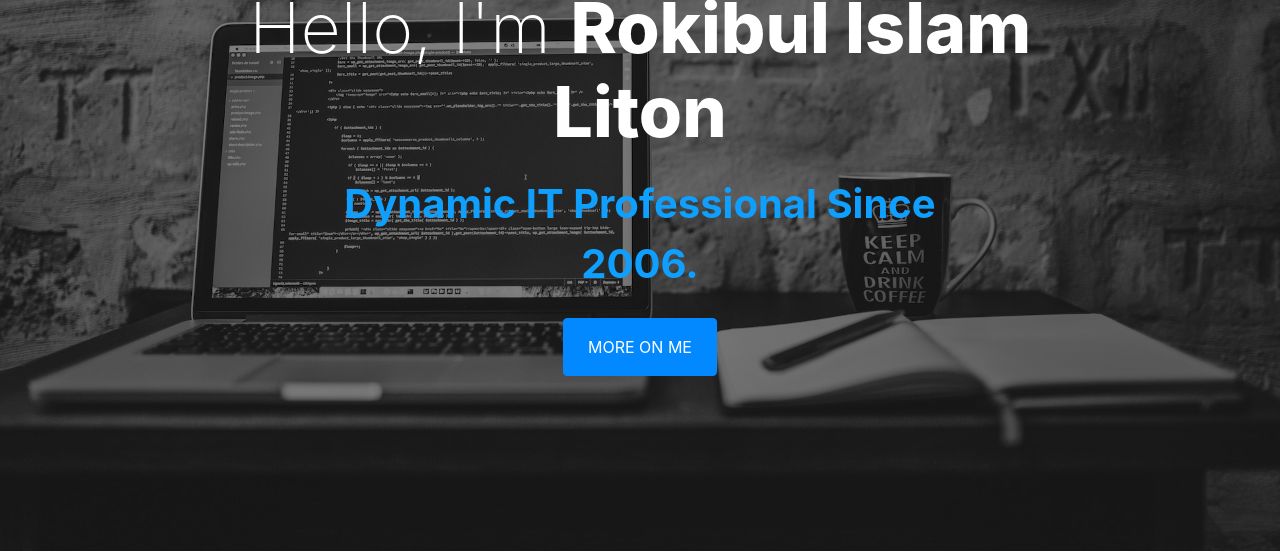
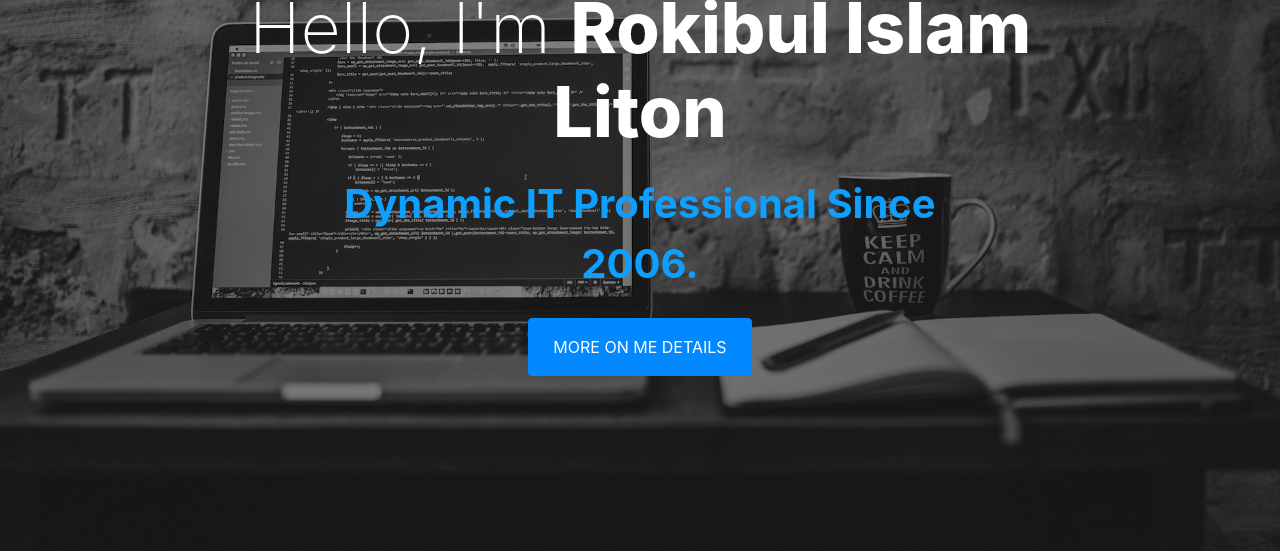
Before and after one commit to litonroky/litonroky.github.io, a plain HTML site: page index.html in a window 1280 px wide. Shown: the part 249-800 px from the top of the page. Drawn offline with Linux system fonts and the light colour scheme.

Commit message:
first commit

```diff
--- a/index.html
+++ b/index.html
@@ -95,7 +95,7 @@
                         Dynamic IT Professional Since 2006.
                     </p>
                     <p>
-                        <a href="#section-about" class="smoothscroll btn btn-primary text-uppercase px-4 py-3">More On Me</a>
+                        <a href="#section-about" class="smoothscroll btn btn-primary text-uppercase px-4 py-3">More On Me details</a>
                     </p>
                 </div>
             </div>
```
